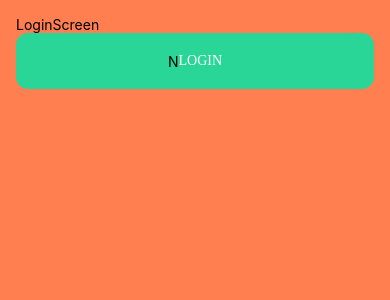
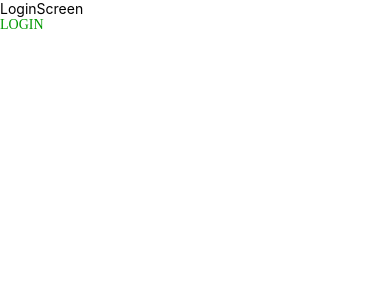
Before and after one commit to DangLake/BanNhaNong, a React Native app: screen /LoginScreen in a window 390 px wide. Shown: the top 300 px of the page. Built offline with nearby package versions, Linux system fonts and the light colour scheme.

Commit message:
add icon button and error

```diff
--- a/package.json
+++ b/package.json
@@ -15,12 +15,15 @@
     "@react-navigation/drawer": "^6.7.2",
     "@react-navigation/native": "^6.1.18",
     "@react-navigation/native-stack": "^6.11.0",
+    "iconsax-react-native": "^0.0.8",
     "react": "18.3.1",
     "react-native": "0.75.4",
     "react-native-gesture-handler": "^2.20.2",
     "react-native-reanimated": "^3.16.1",
     "react-native-safe-area-context": "^4.11.1",
-    "react-native-screens": "^3.34.0"
+    "react-native-screens": "^3.34.0",
+    "react-native-svg": "^15.8.0",
+    "react-native-vector-icons": "^10.2.0"
   },
   "devDependencies": {
     "@babel/core": "^7.20.0",
@@ -32,6 +35,7 @@
     "@react-native/typescript-config": "0.75.4",
     "@types/react": "^18.3.12",
     "@types/react-native": "^0.72.8",
+    "@types/react-native-vector-icons": "^6.4.18",
     "@types/react-test-renderer": "^18.0.0",
     "babel-jest": "^29.6.3",
     "eslint": "^8.19.0",
--- a/src/components/ButtonComponent.tsx
+++ b/src/components/ButtonComponent.tsx
@@ -11,32 +11,43 @@ import { fontFamilies } from '../constants/fontFamilies';
 interface Props {
   icon?: React.ReactNode;
   text: string;
-  type?: 'primary'|'text'|'link';
+  type?: 'primary' | 'text' | 'link';
   color?: string;
   styles?: StyleProp<ViewStyle>;
   textColor?: string;
-  textStyles?:StyleProp<TextStyle>;
-  onPress?:()=>void;
-  iconFlex?: 'right'|'left';
+  textStyles?: StyleProp<TextStyle>;
+  onPress?: () => void;
+  iconFlex?: 'right' | 'left';
 
 }
-const ButtonComponent = (props:Props) => {
-  // eslint-disable-next-line @typescript-eslint/no-unused-vars
-  const {icon,text,type,color,styles,textColor,textStyles,onPress,iconFlex} = props;
-return <TouchableOpacity style={[globalStyles.button,{backgroundColor: color ?? appColors.primary}, styles]} >
-{icon && icon}
-  <TextComponent
-    text={text}
-    color={textColor ?? appColors.white}
-    font={fontFamilies.semiBold}
-    // eslint-disable-next-line react-native/no-inline-styles
-    styles={[textStyles,{
-      marginLeft: icon === 'left' ? 12 : 0,
-    }]}
-    flex={icon && iconFlex === 'right' ? 1 : 0}
+const ButtonComponent = (props: Props) => {
+
+  const { icon, text, type, color, styles, textColor, textStyles, onPress, iconFlex } = props;
+  return (
+    (type === 'primary' ? (
+      <TouchableOpacity
+        onPress= { onPress }
+        style = {[
+          globalStyles.button,
+    { backgroundColor: color ?? appColors.primary },
+    styles]}
+    >
+    { icon && icon}
+    <TextComponent
+      text={ text }
+      color = { textColor ?? appColors.white}
+      font = { fontFamilies.semiBold }
+      styles = { [textStyles, { marginLeft: icon ? 12 : 0 }]}
+      flex = { icon && iconFlex === 'right' ? 1 : 0}
     />
-  {icon && iconFlex === 'right' && icon}
-</TouchableOpacity>;
+    { icon && iconFlex === 'right' && icon }
+    </TouchableOpacity>
+    ) : (
+      <TouchableOpacity>
+        <TextComponent text={text} color={type === 'link' ? appColors.link : appColors.text}/>
+      </TouchableOpacity>
+    ))
+  );
 };
 
 export default ButtonComponent;
--- a/src/constants/appColors.ts
+++ b/src/constants/appColors.ts
@@ -4,5 +4,5 @@ export const appColors =    {
     gray: '#807A7A',
     gray2: '#DADADA',
     white: '#FFFFFF',
-
+    link: '#009900',
 };
--- a/src/screens/auth/LoginScreen.tsx
+++ b/src/screens/auth/LoginScreen.tsx
@@ -6,9 +6,10 @@ import { globalStyles } from '../../styles/globalStyles';
 const LoginScreen = () => {
   return (
     // eslint-disable-next-line react-native/no-inline-styles
-    <View   style={[globalStyles.container,{padding: 16,backgroundColor: 'coral'}]}>
+    <View   style={[globalStyles.container]}>
       <Text>LoginScreen</Text>
       <ButtonComponent text="LOGIN" onPress={() => console.log('Login')}
+      type='link'
       icon={
         <View>
           <Text>
```
Also changed, not shown: 9 other files (tests, documents, lock files or other folders).
